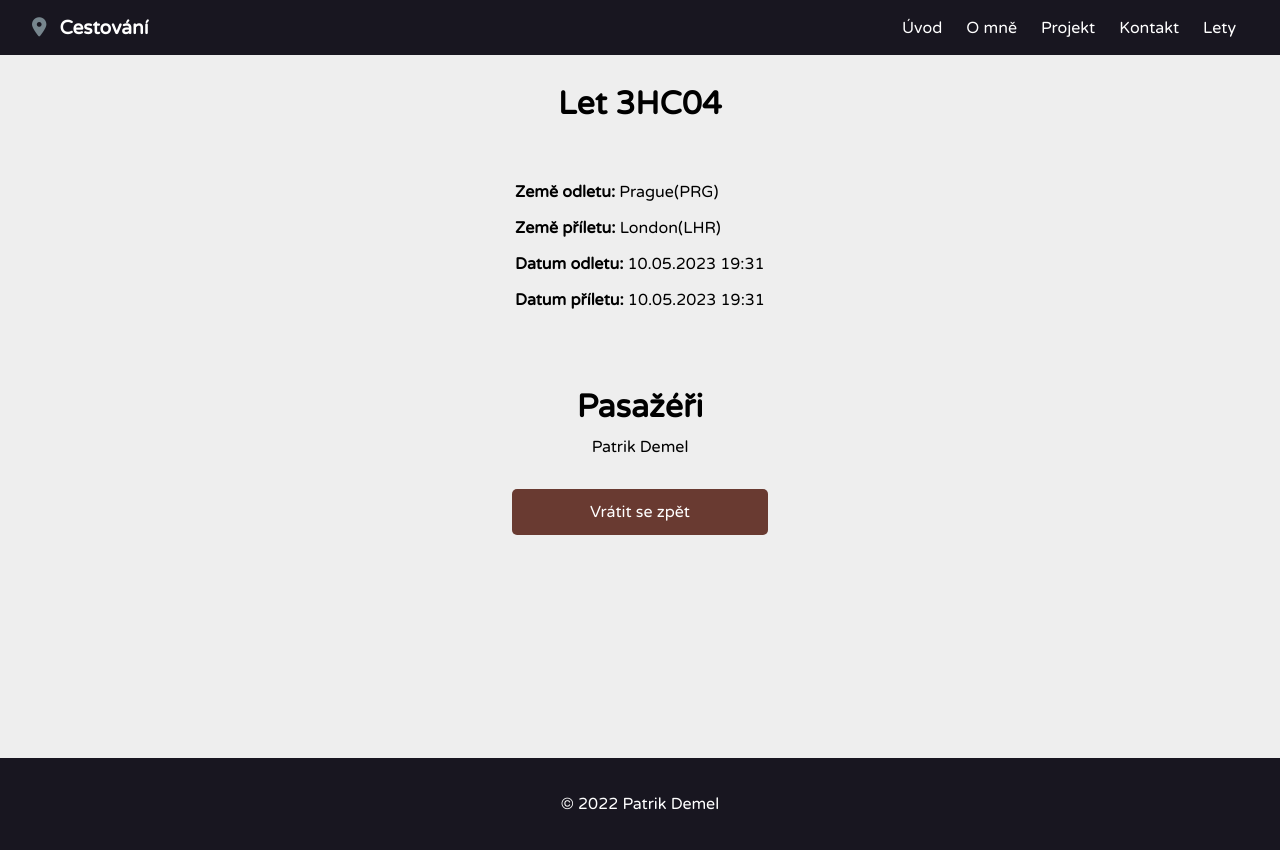
After one commit to PatrikDemel/django-final-project, a Django app: a page that uses cestovani/web/templates/web/flight.html in a window 1280 px wide. The commit adds this page. Run offline with Django 4.2, Linux system fonts and the light colour scheme; data comes from the database, SQL or seed files in the repository.

Commit message:
80% finished

```diff
--- a/cestovani/web/admin.py
+++ b/cestovani/web/admin.py
@@ -1,6 +1,7 @@
 from django.contrib import admin
-from .models import Airports, Flights
+from .models import Airports, Flights, Passangers
 
 # Register your models here.
 admin.site.register(Airports)
 admin.site.register(Flights)
+admin.site.register(Passangers)
--- a/cestovani/web/models.py
+++ b/cestovani/web/models.py
@@ -13,6 +13,7 @@ class Airports(models.Model):
 
 
 class Flights(models.Model):
+    code = models.CharField(max_length=5, default="00000", primary_key=True)
     departure = models.ForeignKey(
         Airports, on_delete=models.CASCADE, related_name='departure')
     departure_date = models.DateTimeField(default=datetime.now, blank=True)
@@ -21,4 +22,14 @@ class Flights(models.Model):
     arrival_date = models.DateTimeField(default=datetime.now, blank=True)
 
     def __str__(self):
-        return f'{self.departure} {self.departure_date.strftime("%d.%m.%y %H:%M")} >> {self.arrival} {self.arrival_date.strftime("%d.%m.%y %H:%M")}'
+        return f'{self.departure} {self.departure_date.strftime("%d.%m.%y %H:%M")} >> {self.arrival} {self.arrival_date.strftime("%d.%m.%y %H:%M")} (flight no. {self.code})'
+
+
+class Passangers(models.Model):
+    first_name = models.CharField(max_length=30)
+    last_name = models.CharField(max_length=30)
+    flights = models.ManyToManyField(
+        Flights, blank=True, related_name='passanger')
+
+    def __str__(self):
+        return f'{self.first_name} {self.last_name}'
--- a/cestovani/web/static/web/styles.css
+++ b/cestovani/web/static/web/styles.css
@@ -167,6 +167,10 @@ footer {
   border-bottom: gray dotted 1px;
 }
 
+.bold-text {
+  font-weight: bold;
+}
+
 /* Section Navigation Bar */
 #logo {
   font-size: larger;
@@ -328,6 +332,72 @@ footer {
   color: black;
 }
 
+/* Section Flights */
+#flights {
+  min-height: 40rem;
+  display: flex;
+  flex-direction: column;
+  align-items: center;
+  width: 100%;
+}
+
+#flights-list {
+  margin-top: 2rem;
+  width: 70%;
+  list-style: none;
+}
+
+.flights-list-flight:first-of-type {
+  border-top: 1px solid white;
+}
+
+.flights-list-flight {
+  border-bottom: 1px solid white;
+  padding: 1.5rem 0;
+}
+
+.list-button {
+  margin-left: 5rem;
+  padding: 0.3rem 0.5rem;
+  border-radius: 5px;
+  color: black;
+}
+
+/* Web Flight */
+#flight-section {
+  display: flex;
+  flex-direction: column;
+  align-items: center;
+  min-height: 30vh;
+}
+
+#flight-details {
+  margin-top: 2rem;
+  list-style: none;
+}
+
+.flight-details-flight {
+  margin: 1rem 0;
+}
+
+#passangers-section {
+  display: flex;
+  flex-direction: column;
+  align-items: center;
+  min-height: 50vh;
+  margin-top: 2rem;
+}
+
+#passangers-list {
+  list-style: none;
+}
+
+#passangers-section .btn {
+  margin: 2rem 0;
+  width: 20%;
+  text-align: center;
+}
+
 /* Footer */
 footer {
   display: flex;
--- /dev/null
+++ b/cestovani/web/templates/web/flight.html
@@ -0,0 +1,35 @@
+{% extends "web/layout.html" %} {% block body %}
+
+<section id="flight-section">
+  <h2 class="heading-2 text-center">Let {{flight.code}}</h2>
+
+  <ul id="flight-details">
+    <li class="flight-details-flight">
+      <span class="bold-text">Země odletu: </span>{{flight.departure}}
+    </li>
+    <li class="flight-details-flight">
+      <span class="bold-text">Země příletu: </span>{{flight.arrival}}
+    </li>
+    <li class="flight-details-flight">
+      <span class="bold-text">Datum odletu: </span
+      >{{flight.departure_date|date:'d.m.Y H:i'}}
+    </li>
+    <li class="flight-details-flight">
+      <span class="bold-text">Datum příletu: </span
+      >{{flight.arrival_date|date:'d.m.Y H:i'}}
+    </li>
+  </ul>
+</section>
+<section id="passangers-section">
+  <h2 class="heading-2 text-center">Pasažéři</h2>
+  <ul id="passangers-list">
+    {% for passanger in passanger %}
+    <li class="passangers-list-passanger">{{passanger}}</li>
+    {% empty %}
+    <li class="passangers-list-passanger">Nebyly nalezeni žádní pasažéři</li>
+    {% endfor %}
+  </ul>
+  <a href="{% url 'index' %}" class="btn">Vrátit se zpět</a>
+</section>
+
+{% endblock %}
--- a/cestovani/web/urls.py
+++ b/cestovani/web/urls.py
@@ -2,5 +2,6 @@ from django.urls import path
 from . import views
 
 urlpatterns = [
-    path('', views.index, name='index')
+    path('', views.index, name='index'),
+    path('<str:flight_code>', views.flight, name='flight')
 ]
--- a/cestovani/web/views.py
+++ b/cestovani/web/views.py
@@ -9,3 +9,11 @@ def index(request):
         'flights': Flights.objects.all(),
         'airports': Airports.objects.all()
     })
+
+
+def flight(request, flight_code):
+    flight = Flights.objects.get(pk=flight_code)
+    return render(request, 'web/flight.html', {
+        'flight': flight,
+        'passanger': flight.passanger.all()
+    })
```
Also changed, not shown: cestovani/web/templates/web/index.html (+16 -4 lines), cestovani/db.sqlite3, cestovani/web/migrations/0003_flights_code.py (added), cestovani/web/migrations/0004_remove_flights_id_alter_flights_code_passangers.py (added).
